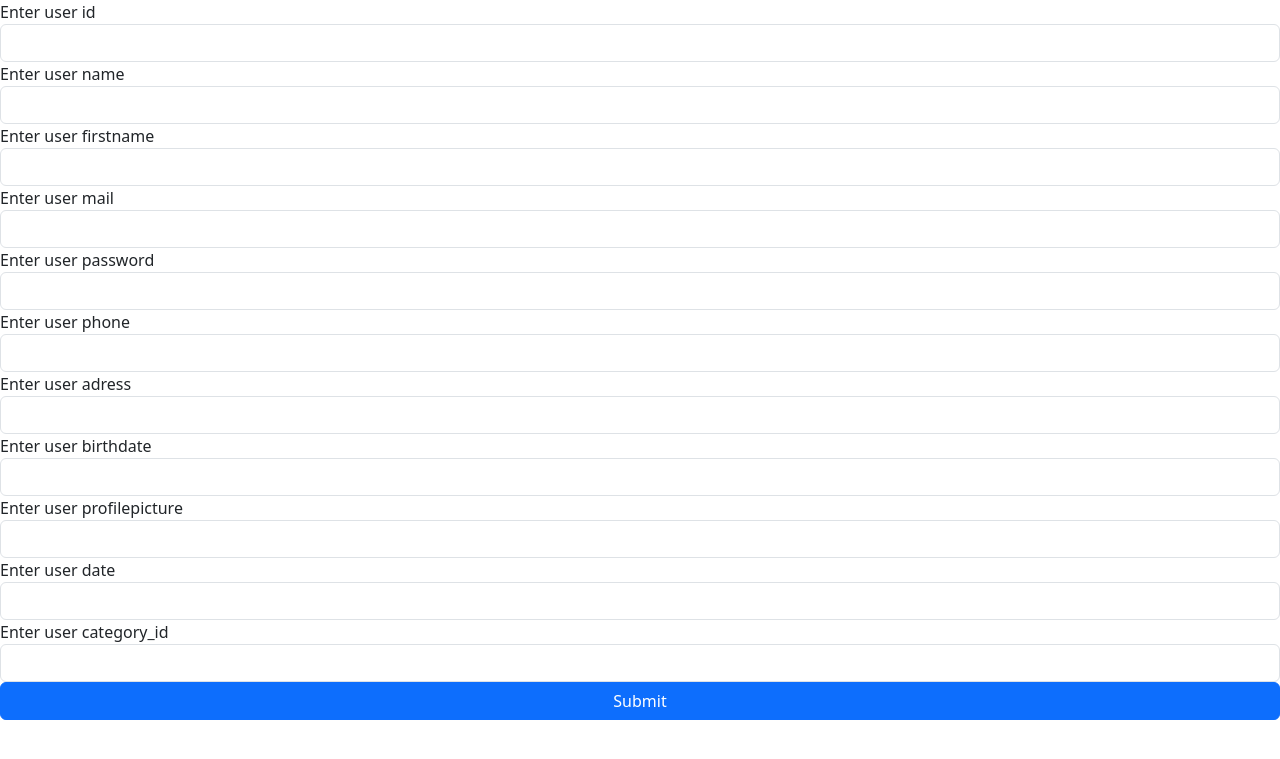
After one commit to xino57/CarPool, a PHP site: page /table_user/form.php in a window 1280 px wide. The commit adds this page. Shown: the top 759 px of the page. Run offline with PHP 8.4, Linux system fonts and the light colour scheme; the visitor is signed in with stand-in values (Sample User, id 1); some libraries are stand-ins or nearby versions.

Commit message:
Correction des includes & Rajout CRUD table_user
- Create index.php
- Create process.php
- Create form.php
- Create delete.php

```diff
--- a/admin/login.php
+++ b/admin/login.php
@@ -51,7 +51,7 @@
 <head>
     <meta charset="UTF-8">
     <meta name="viewport" content="width=device-width, initial-scale=1.0">
-    <link href="https://cdn.jsdelivr.net/npm/bootstrap@5.3.0/dist/css/bootstrap.min.css" rel="stylesheet">
+    <link href="/bootstrap/css/bootstrap.min.css" rel="stylesheet">
     <title>Formulaire de Connexion</title>
 </head>
 
@@ -87,7 +87,6 @@
             </div>
         </div>
     </div>
-    <script src="https://cdn.jsdelivr.net/npm/bootstrap@5.3.0/dist/js/bootstrap.bundle.min.js"></script>
 </body>
 
 </html>
--- /dev/null
+++ b/admin/table_user/form.php
@@ -0,0 +1,129 @@
+<?php
+    require_once $_SERVER['DOCUMENT_ROOT']."/admin/include/protect.php";
+    require_once $_SERVER['DOCUMENT_ROOT']."/admin/include/connect.php";
+
+    $user_id = "";
+    $user_name = "";
+    $user_firstname = "";
+    $user_mail = "";
+    $user_password = "";
+    $user_phone = "";
+    $user_adress = "";
+    $user_birthdate = "";
+    $user_profilepicture = "";
+    $user_date = "";
+    $user_category_id = "";
+
+    if (isset($_GET["user_id"]) && $_GET["user_id"] > 0)
+    {
+        $sql = "SELECT * FROM table_user
+                WHERE user_id = :user_id";
+
+        $statement = $db->prepare($sql);
+        $statement->bindParam(":user_id", $_GET["user_id"]);
+        $statement->execute();
+
+        if ($row = $statement->fetch())
+        {
+            $user_id = $row["user_id"];
+            $user_name = $row["user_name"];
+            $user_firstname = $row["user_firstname"];
+            $user_mail = $row["user_mail"];
+            $user_password = $row["user_password"];
+            $user_phone = $row["user_phone"];
+            $user_adress = $row["user_adress"];
+            $user_birthdate = $row["user_birthdate"];
+            $user_profilepicture = $row["user_profilepicture"];
+            $user_date = $row["user_date"];
+            $user_category_id = $row["user_category_id"];
+        }
+    }
+?>
+
+<!DOCTYPE html>
+<html lang="en">
+
+<head>
+    <meta charset="UTF-8">
+    <meta name="viewport" content="width=device-width, initial-scale=1.0">
+    <title>Form of users</title>
+    <link href="/bootstrap/css/bootstrap.min.css" rel="stylesheet">
+</head>
+
+<body>
+    <head></head>
+    <main>
+        <form action="process.php" method="POST">
+            <div class="form-group">
+                <label for="user_id">Enter user id</label>
+                <input class="form-control" id="user_id" placeholder="" name="user_id"
+                    value="<?=$user_id;?>">
+            </div>
+
+            <div class="form-group">
+                <label for="user_name">Enter user name</label>
+                <input class="form-control" id="user_name" placeholder="" name="user_name"
+                    value="<?=$user_name;?>">
+            </div>
+
+            <div class="form-group">
+                <label for="user_firstname">Enter user firstname</label>
+                <input class="form-control" id="user_firstname" placeholder="" name="user_firstname"
+                    value="<?=$user_firstname;?>">
+            </div>
+
+            <div class="form-group">
+                <label for="user_mail">Enter user mail</label>
+                <input class="form-control" id="user_mail" placeholder="" name="user_mail"
+                    value="<?=$user_mail;?>">
+            </div>
+
+            <div class="form-group">
+                <label for="user_password">Enter user password</label>
+                <input class="form-control" id="user_password" placeholder="" name="user_password"
+                    value="<?=$user_password;?>">
+            </div>
+
+            <div class="form-group">
+                <label for="user_phone">Enter user phone</label>
+                <input class="form-control" id="user_phone" placeholder="" name="user_phone"
+                    value="<?=$user_phone;?>">
+            </div>
+
+            <div class="form-group">
+                <label for="user_adress">Enter user adress</label>
+                <input class="form-control" id="user_adress" placeholder="" name="user_adress"
+                    value="<?=$user_adress;?>">
+            </div>
+
+            <div class="form-group">
+                <label for="user_birthdate">Enter user birthdate</label>
+                <input class="form-control" id="user_birthdate" placeholder="" name="user_birthdate"
+                    value="<?=$user_birthdate;?>">
+            </div>
+
+            <div class="form-group">
+                <label for="user_profilepicture">Enter user profilepicture</label>
+                <input class="form-control" id="user_profilepicture" placeholder="" name="user_profilepicture"
+                    value="<?=$user_profilepicture;?>">
+            </div>
+
+            <div class="form-group">
+                <label for="user_date">Enter user date</label>
+                <input class="form-control" id="user_date" placeholder="" name="user_date"
+                    value="<?=$user_date;?>">
+            </div>
+
+            <div class="form-group">
+                <label for="user_category_id">Enter user category_id</label>
+                <input class="form-control" id="user_category_id" placeholder="" name="user_category_id"
+                    value="<?=$user_category_id;?>">
+            </div>
+
+            <button type="submit" class="w-100 btn btn-primary btn-block">Submit</button>
+        </form>
+    </main>
+    <footer></footer>
+</body>
+
+</html>
```
Also changed, not shown: admin/table_user/delete.php (added, +16 -0 lines), admin/table_user/index.php (added, +70 -0 lines), admin/table_user/process.php (added, +74 -0 lines).
